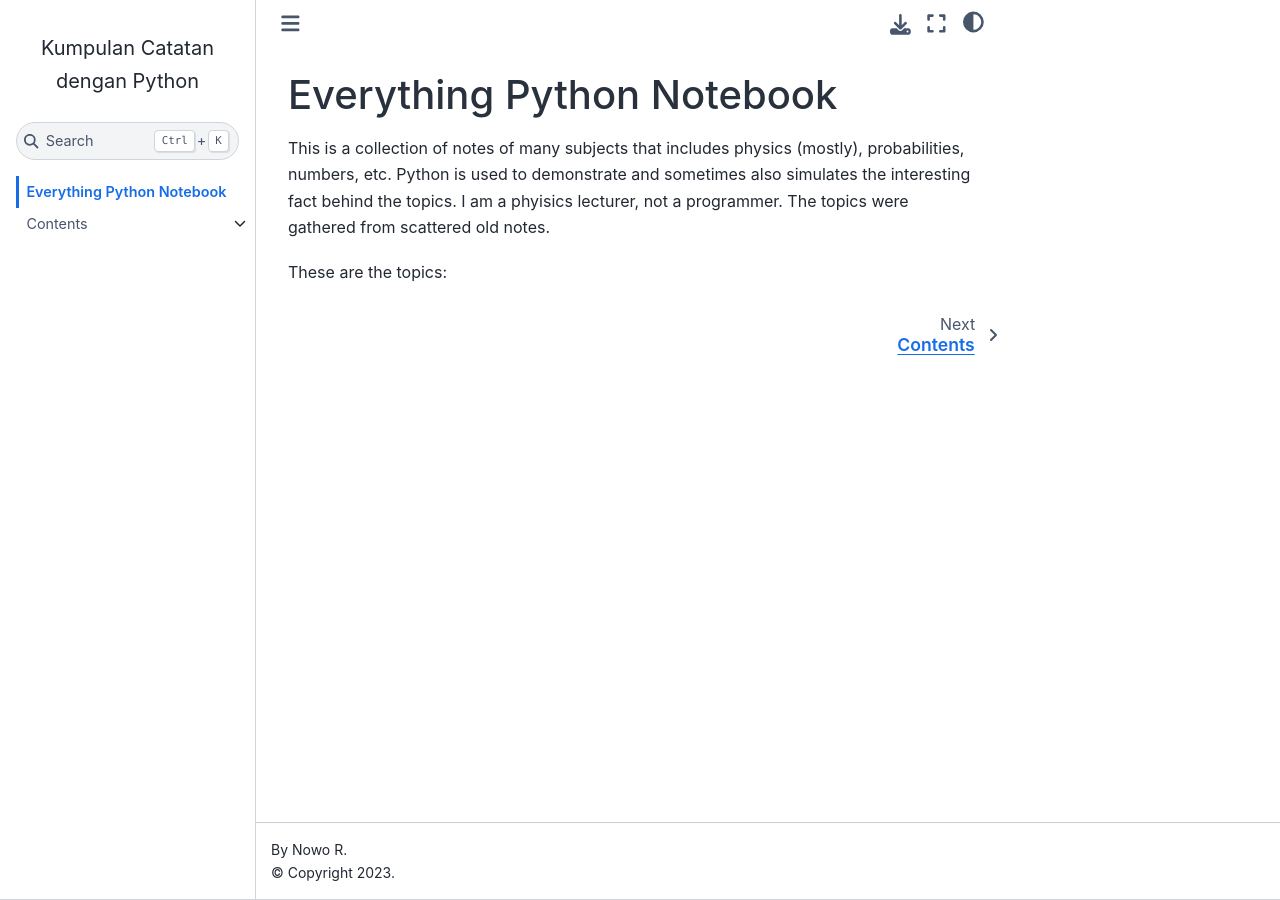
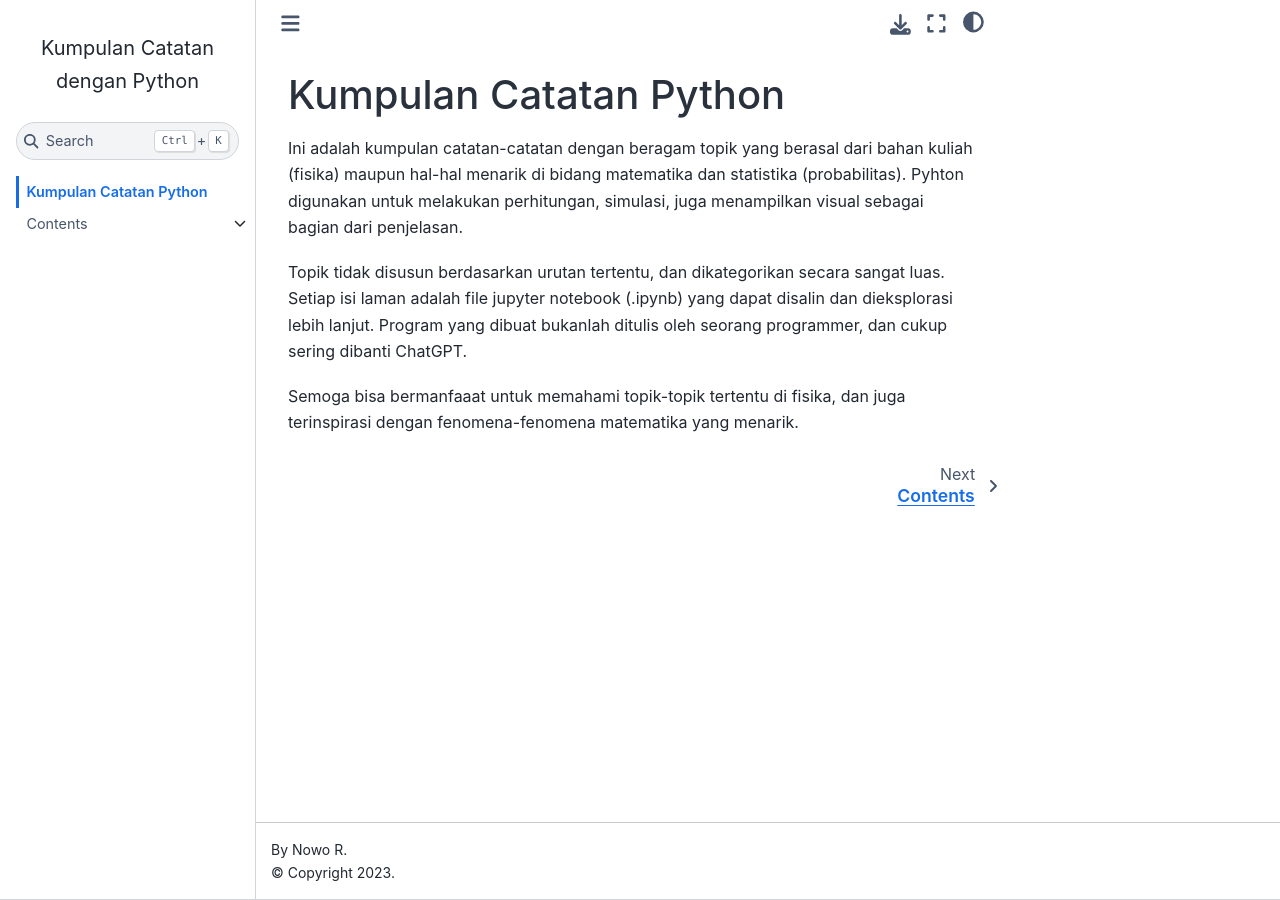
Before and after one commit to noworiv/pynotes, a Jupyter Book: the page built from intro.md, in a window 1280 px wide. Built offline with Jupyter Book 1.0.4 settings and Sphinx 7.4.7 and the Sphinx Book theme 1.1.4, drawn with Linux system fonts in a browser that asks for light colours; pages that are not in the unit, such as notebooks, are missing from menus.

Commit message:
Update intro.md with new title and description
Mengubah judul dan memperbarui deskripsi catatan Python.

```diff
--- a/intro.md
+++ b/intro.md
@@ -1,5 +1,7 @@
-# Everything Python Notebook
+# Kumpulan Catatan Python
 
-This is a collection of notes of many subjects that includes physics (mostly), probabilities, numbers, etc. Python is used to demonstrate and sometimes also simulates the interesting fact behind the topics. I am a phyisics lecturer, not a programmer. The topics were gathered from scattered old notes.
+Ini adalah kumpulan catatan-catatan dengan beragam topik yang berasal dari bahan kuliah (fisika) maupun hal-hal menarik di bidang matematika dan statistika (probabilitas). Pyhton digunakan untuk melakukan perhitungan, simulasi, juga menampilkan visual sebagai bagian dari penjelasan.
 
-These are the topics:
+Topik tidak disusun berdasarkan urutan tertentu, dan dikategorikan secara sangat luas. Setiap isi laman adalah file jupyter notebook (.ipynb) yang dapat disalin dan dieksplorasi lebih lanjut. Program yang dibuat bukanlah ditulis oleh seorang programmer, dan cukup sering dibanti ChatGPT.
+
+Semoga bisa bermanfaaat untuk memahami topik-topik tertentu di fisika, dan juga terinspirasi dengan fenomena-fenomena matematika yang menarik.
```
